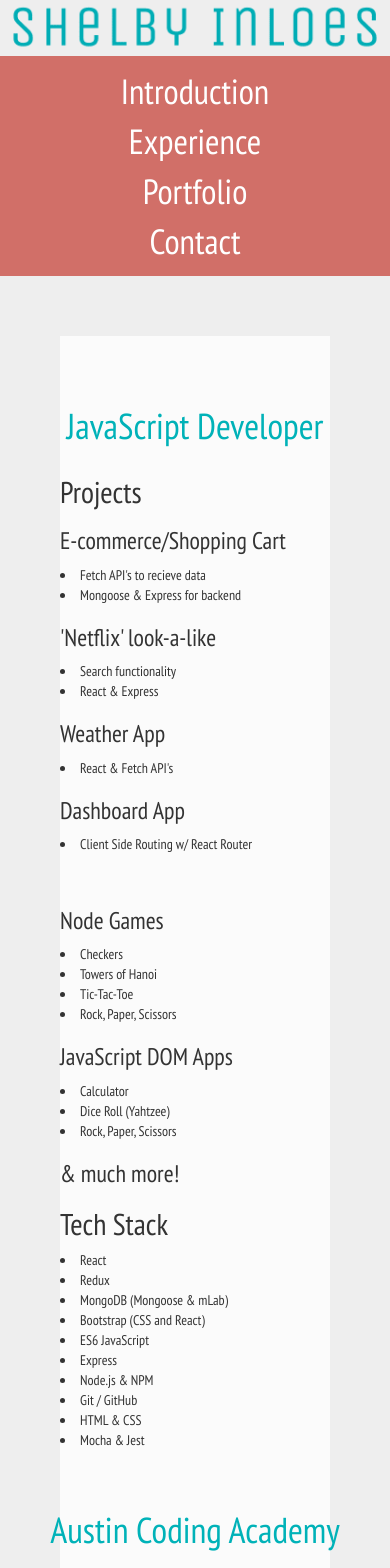
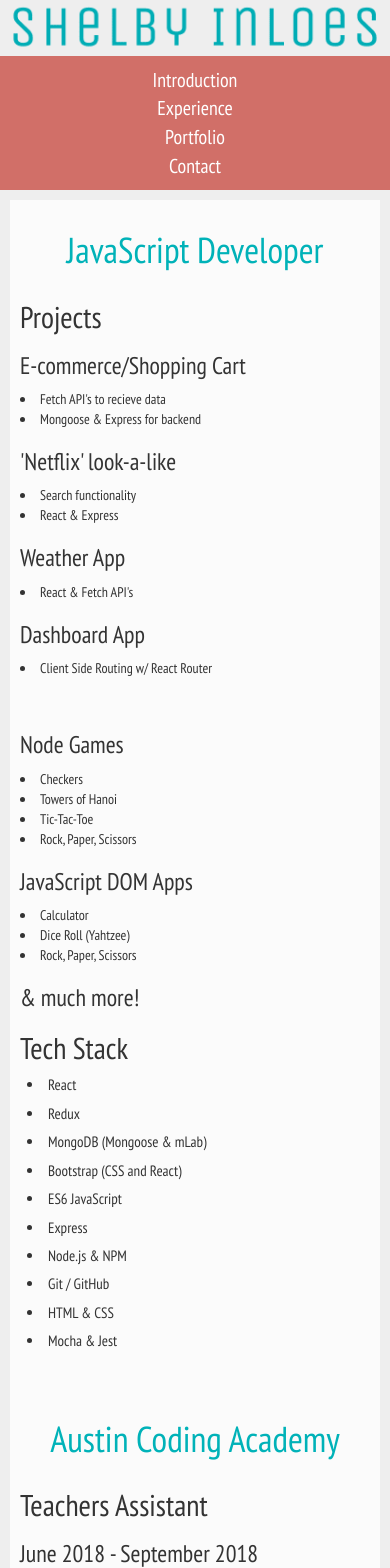
Before and after one commit to shelbyinloes/shelbys-portfolio, a React (Create React App) app: page /aboutme in a window 390 px wide. Shown: the top 1568 px of the page. Built offline with nearby package versions, Linux system fonts and the light colour scheme.

Commit message:
media queries

```diff
--- a/src/App.css
+++ b/src/App.css
@@ -2,7 +2,12 @@ body {
     background-color: #EEE
 }
 
-@media only screen and (max-width: 810px) {
+.techSpacing > li {
+    margin: 7px;
+    font-size: 15px;
+}
+
+@media only screen and (max-width: 890px) {
     .mediaHeader {
         width: 100%;
         margin: 0 auto;
@@ -23,4 +28,24 @@ body {
         margin: 20px !important;
         width: 90% !important;
     }
+
+    .mediaAbout, .mediaIntro {
+        padding: 10px !important;
+        margin: 10px !important;
+    }
+
+    .mediaContactPhoto {
+        height: 300px !important;
+    }
+
 }
+
+@media only screen and (max-width: 550px) {
+    .mediaNav {
+        font-size: 20px !important;
+    }
+
+    .mediaContact > h2 {
+        font-size: 25px !important;
+    }
+}
```
